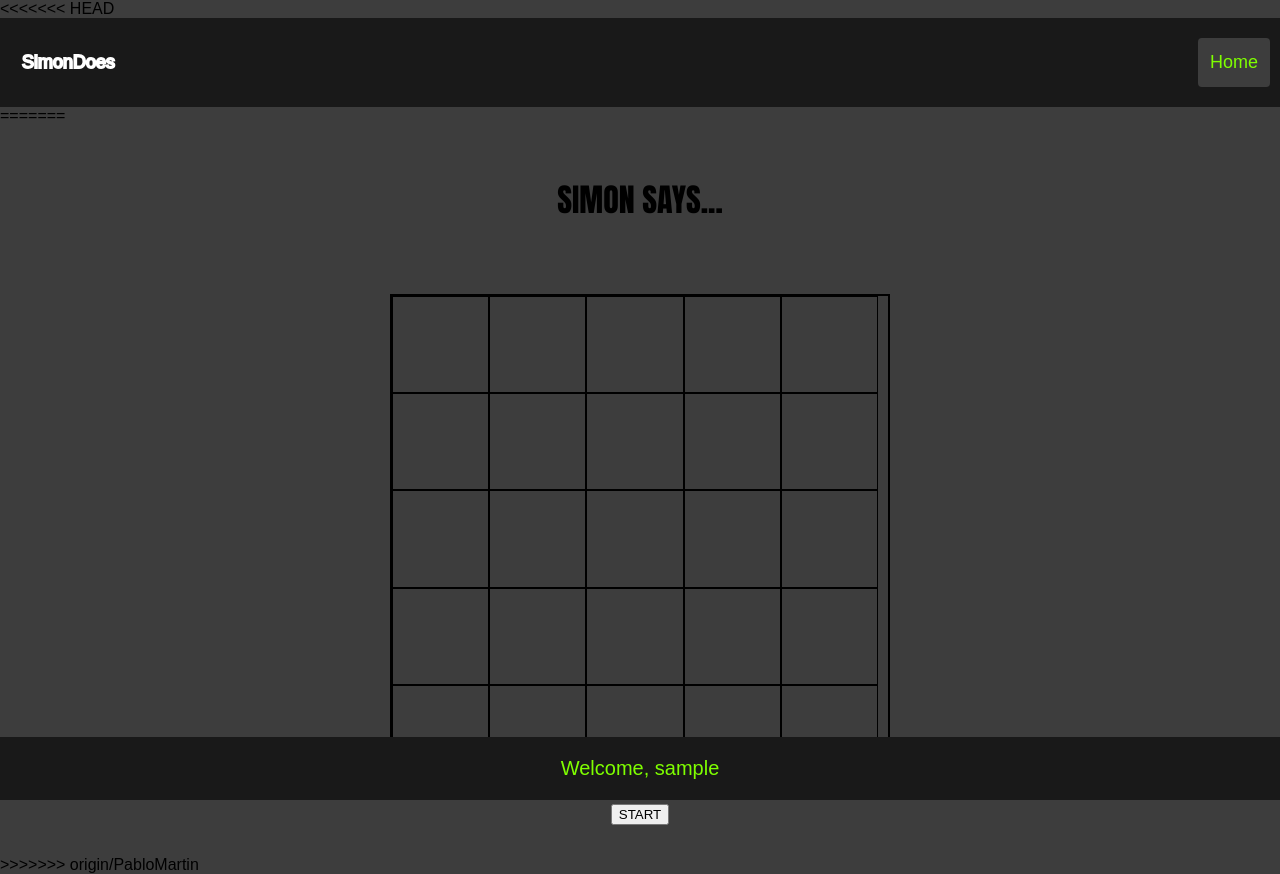
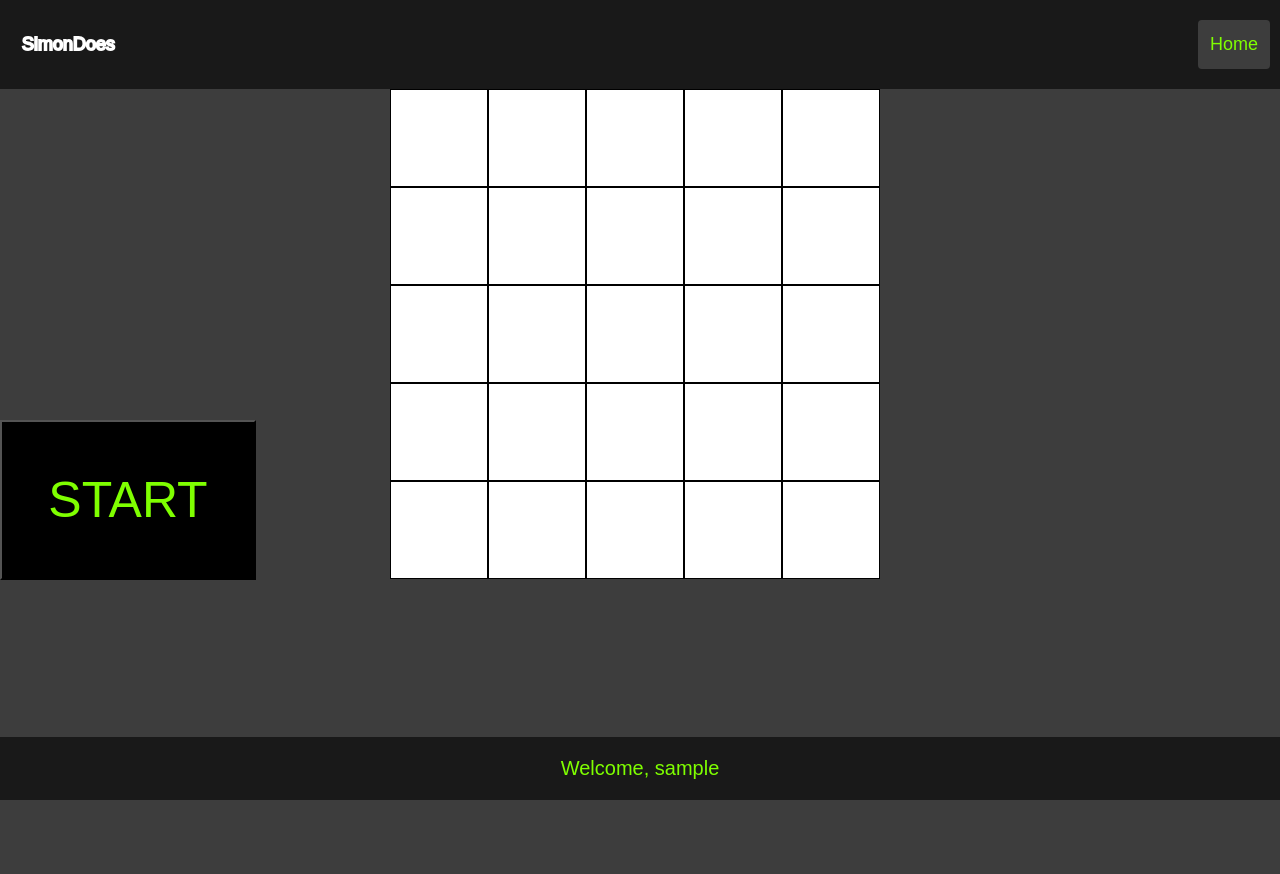
Before and after one commit to PMartinOnTheCloud/SimonDoes, a PHP site: page /to_play.php in a window 1280 px wide. After the commit the page ends 800 px from the top, so only its background shows below. Run offline with PHP 8.4, Linux system fonts and the light colour scheme; the visitor is signed in with stand-in values (Sample User, id 1).

Commit message:
completo

```diff
--- /dev/null
+++ b/CSS/to_play.css
@@ -0,0 +1,37 @@
+#general {
+	margin:auto;
+	width: 500px;
+	height: 500px;
+}
+
+#general > div {
+	background-color: white;
+	width: 19.6%;
+	height: 19.6%;
+	border: 1px solid black;
+	float: left;
+}
+
+#buttonStart {
+	display: block;
+	margin: 20px auto auto auto;
+	position: absolute;top: 50%;
+	width:20%;
+	height: 20%;
+	font-size: 50px;
+	background-color: black;
+	color:#7fff00;
+}
+
+#buttonCheck {
+	display: block;
+	margin: 20px auto auto auto;
+	visibility: hidden;
+	position: absolute;top: 50%;
+	width:20%;
+	height: 20%;
+	font-size: 50px;
+	background-color:black;
+	color:#7fff00;
+
+}
--- a/to_play.js
+++ b/JS/to_play.js
@@ -93,9 +93,9 @@ function getColoredCeldasId() {
 
 
 function youWin() {
-	document.write("You Win");
+	window.open('win.php');
 }
 
 function youLose() {
-	document.write("You Lose");
+	window.open('gameover.php');
 }
--- a/index.css
+++ /dev/null
@@ -1,30 +0,0 @@
-#general {
-	margin:auto;
-	border: 2px solid black;
-	width: 500px;
-	height: 500px;
-}
-
-h1 {
-	font-family: Impact;
-	text-align: center;
-	margin: 50px auto 70px auto;
-}
-
-#general > div {
-	width: 19.6%;
-	height: 19.6%;
-	border: 1px solid black;
-	float: left;
-}
-
-#buttonStart {
-	display: block;
-	margin: 10px auto auto auto;
-}
-
-#buttonCheck {
-	display: block;
-	margin: 10px auto auto auto;
-	visibility: hidden;
-}
--- a/to_play.php
+++ b/to_play.php
@@ -1,4 +1,3 @@
-<<<<<<< HEAD
 <?php session_start();?>
 <!DOCTYPE html>
 <html>
@@ -6,7 +5,7 @@
 	<title>To_play</title>
 	<style rel="stylesheet" type="text/css" href="CSS/All.css"></style>
 	<link rel="stylesheet" type="text/css" href="CSS/SimonDoes.css">
-
+	<link rel="stylesheet" href="CSS/to_play.css">
 </head>
 <body>
 <div class="header">
@@ -15,24 +14,6 @@
 		<a class="active" href="Home.php">Home</a>
 	</div>
 </div>
-
-
-<div class="footer">
-	<p>Welcome, <?php
-		$user = $_SESSION['username'];
-		echo "$user";?></p>
-</div>
-</body>
-</html>
-=======
-<!DOCKTYPE html>
-<head>
-	<link rel="stylesheet" href="index.css">
-</head>
-<body>
-
-<h1 id="demo">SIMON SAYS...</h1>
-
 
 <?php
 
@@ -100,8 +81,13 @@ echo "</div>";
 <button id='buttonStart' onclick="startGame(<?php echo "$secondsin"; ?>)">START</button>
 <button id='buttonCheck' onclick="failOrGrace(<?php echo "$numberOfCeldasToIlluminate"; ?>)">CHECK</button>
 
-<script src="to_play.js" type="text/javascript">
+<script src="JS/to_play.js" type="text/javascript">
 </script>
+
+<div class="footer">
+	<p>Welcome, <?php
+		$user = $_SESSION['username'];
+		echo "$user";?></p>
+</div>
 </body>
 </html>
->>>>>>> origin/PabloMartin
```
Also changed, not shown: index.js (deleted, +0 -35 lines).
